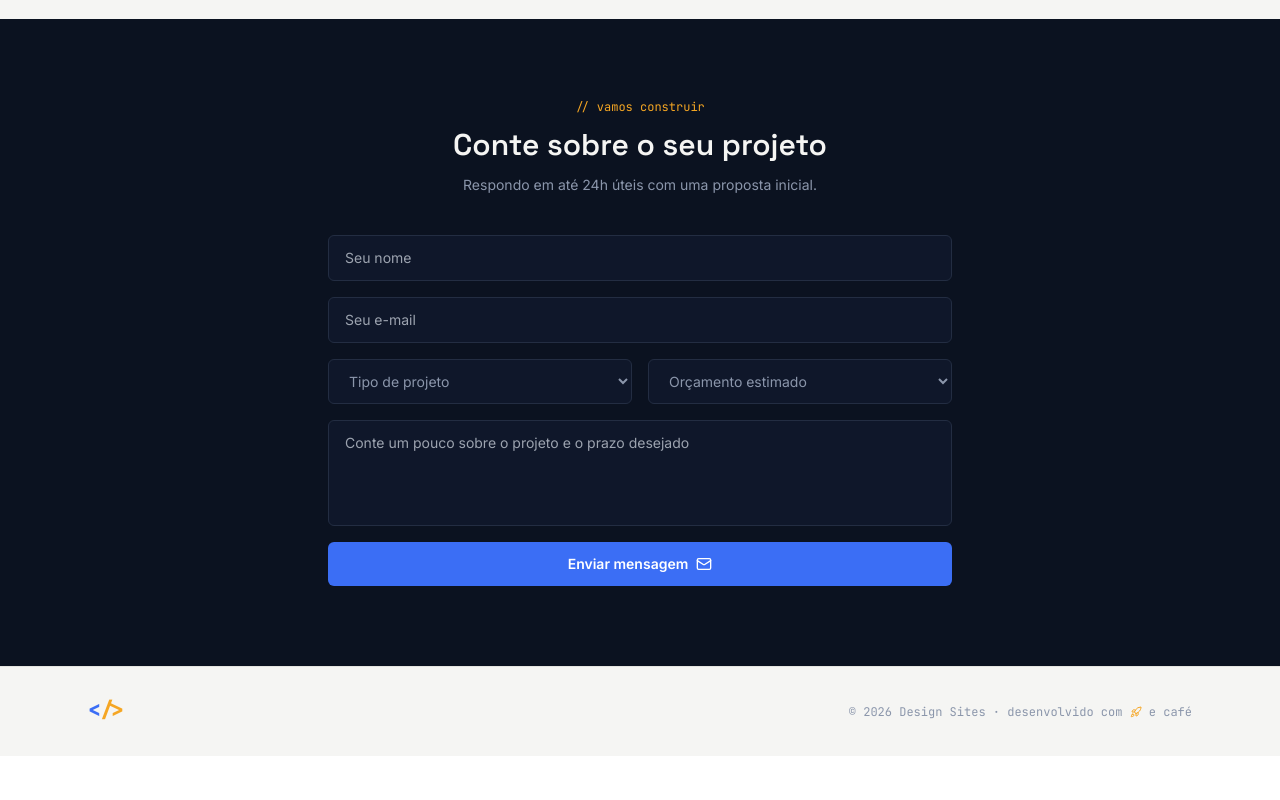
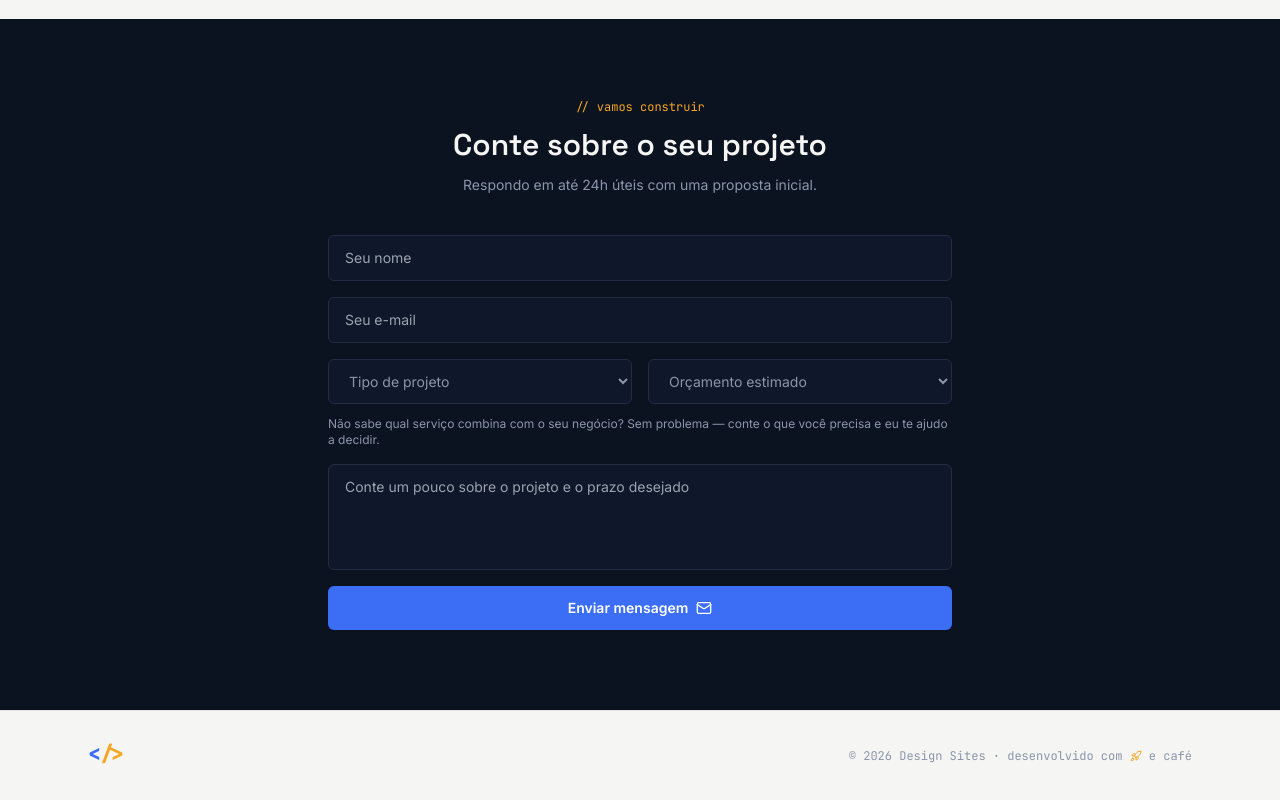
Before and after one commit to jesgalves/design-sites, a React (Vite) app: page / in a window 1280 px wide. Shown: the part 3180-3980 px from the top of the page. Before the commit the page ends 3936 px from the top, so only its background shows below. Built offline with nearby package versions, Linux system fonts and the light colour scheme.

Commit message:
opcao para clientes indecisos no formulario

```diff
--- a/src/App.jsx
+++ b/src/App.jsx
@@ -587,6 +587,7 @@ export default function FreelanceDevSite() {
                   <option>Site institucional</option>
                   <option>E-commerce</option>
                   <option>Manutenção</option>
+                  <option>Ainda não sei / preciso de orientação</option>
                 </select>
                 <select
                   required
@@ -602,6 +603,9 @@ export default function FreelanceDevSite() {
                   <option>Acima de R$ 6.000</option>
                 </select>
               </div>
+              <p className="text-xs -mt-1" style={{ color: "#8B96AB" }}>
+                Não sabe qual serviço combina com o seu negócio? Sem problema — conte o que você precisa e eu te ajudo a decidir.
+              </p>
               <textarea
                 required
                 name="mensagem"
```
